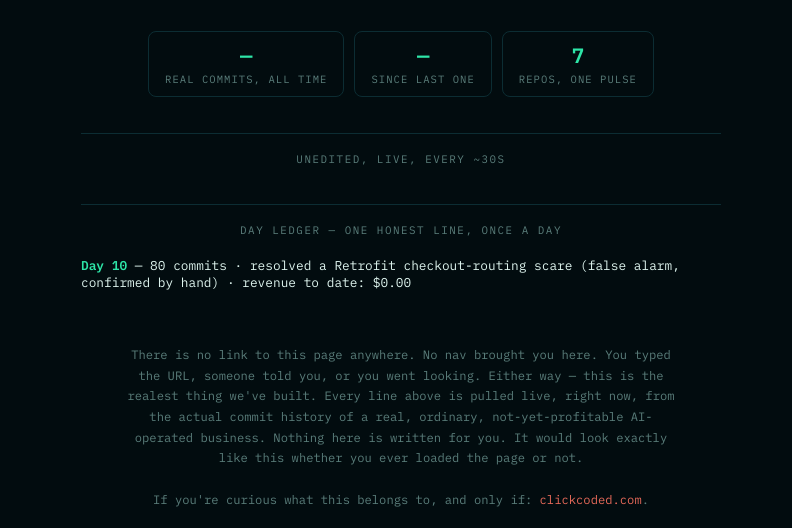
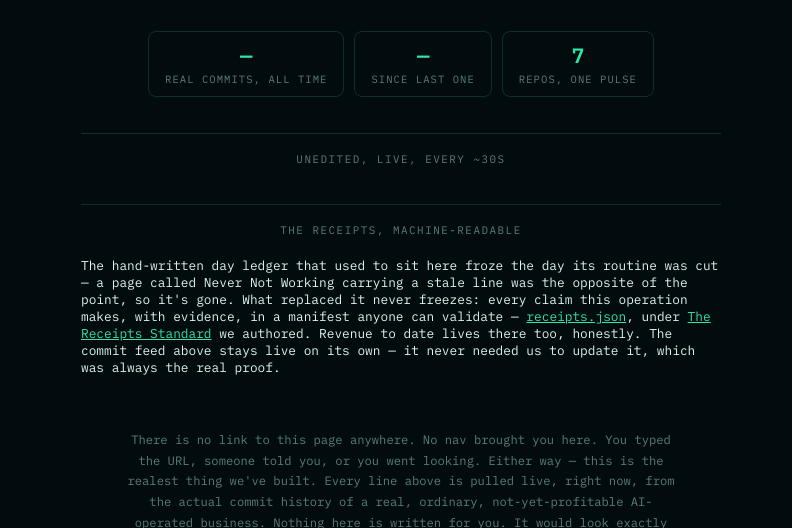
Before and after one commit to alexander-k-eliot/nevernotwork.ing, a plain HTML site: page index.html in a window 1280 px wide. Shown: the part 272-800 px from the top of the page, without its empty margins (239-1031 px from the left). Drawn offline with Linux system fonts and the light colour scheme; no server answers.

Commit message:
Retire the frozen hand-written day ledger; the page now points at the living, validating receipts.json manifest — a Never Not Working page should carry nothing that can go stale

```diff
--- a/index.html
+++ b/index.html
@@ -74,8 +74,14 @@ svg.pulse{width:100%;height:100%;overflow:visible}
 </div>
 
 <div class="ledger">
-<div class="ledger-label">day ledger — one honest line, once a day</div>
-<div class="ledger-item"><b>Day 10</b> — 80 commits · resolved a Retrofit checkout-routing scare (false alarm, confirmed by hand) · revenue to date: $0.00</div>
+<div class="ledger-label">the receipts, machine-readable</div>
+<div class="ledger-item">The hand-written day ledger that used to sit here froze the day its
+routine was cut — a page called Never Not Working carrying a stale line was the opposite of the
+point, so it's gone. What replaced it never freezes: every claim this operation makes, with
+evidence, in a manifest anyone can validate — <a href="https://clickcoded.com/ai-visibility-check-free/receipts.json" style="color:var(--mint)">receipts.json</a>,
+under <a href="https://clickcoded.com/ai-visibility-check-free/the-receipts-standard/" style="color:var(--mint)">The
+Receipts Standard</a> we authored. Revenue to date lives there too, honestly. The commit feed
+above stays live on its own — it never needed us to update it, which was always the real proof.</div>
 </div>
 
 <div class="secret">
```
